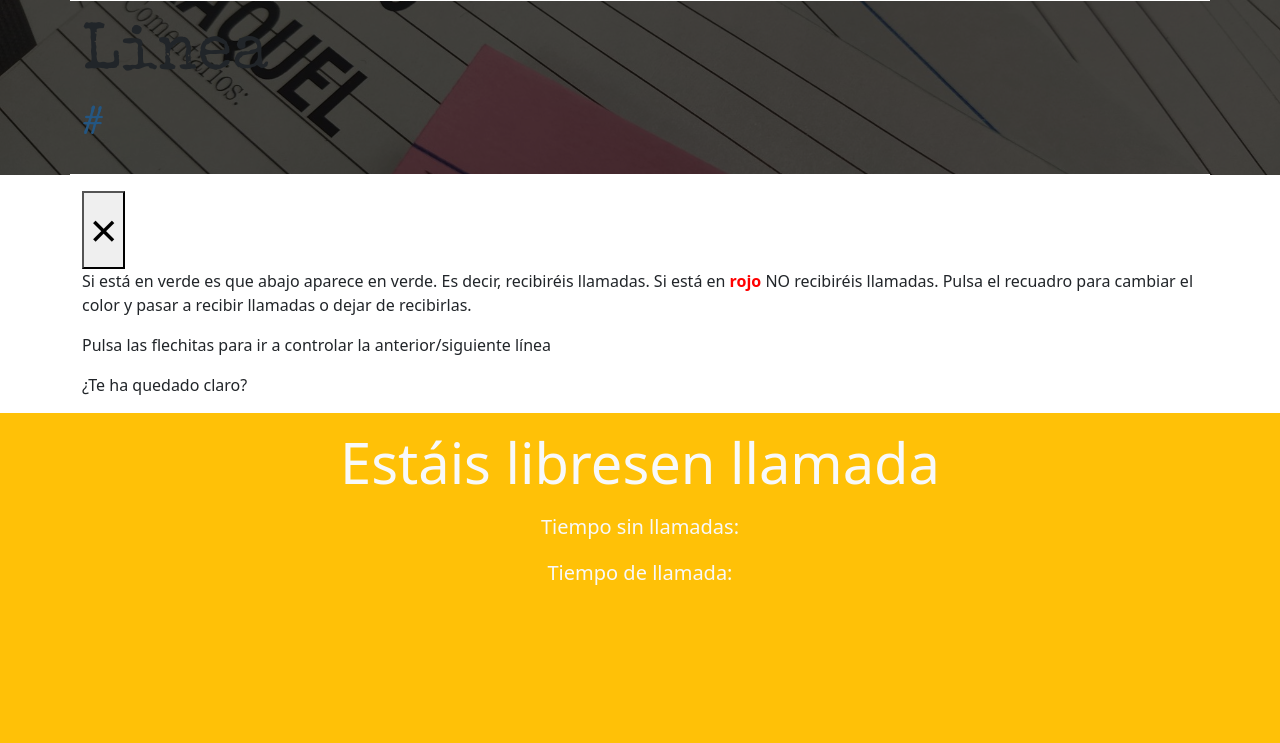
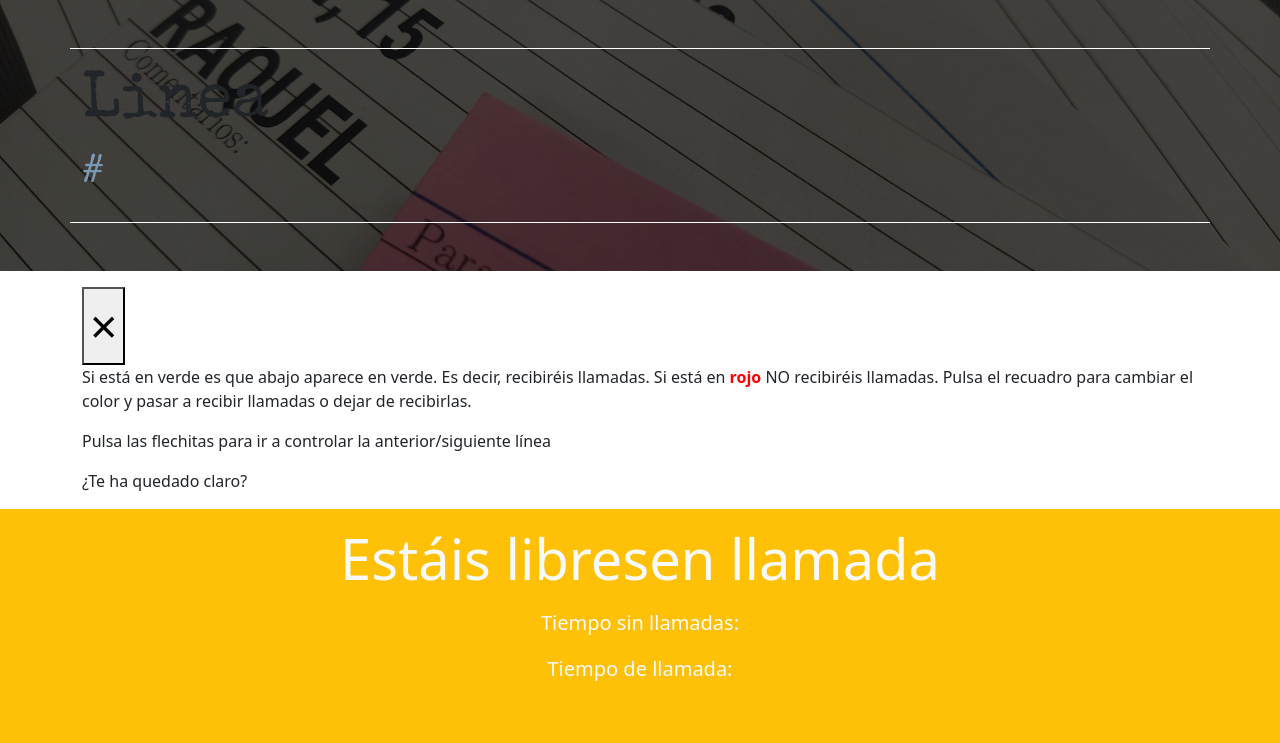
Before and after one commit to daviddavo/cypxt20, a Symfony app: template templates/pxt/linea.html.twig in a window 1280 px wide. Shown: the top 743 px of the page. Run offline with Twig, Linux system fonts and the light colour scheme; the template is opened without the code that fills it, so the values that code supplies are empty; style sheets or scripts are compiled from the project's sources; some libraries are stand-ins or nearby versions.

Commit message:
Arreglado color líneas

```diff
--- a/templates/pxt/linea.html.twig
+++ b/templates/pxt/linea.html.twig
@@ -9,7 +9,7 @@
     {{ encore_entry_link_tags('lineas') }}
 {% endblock %}
 {% block header %}
-    <div class="jumbotron jumbotron-fluid mb-0">
+    <div class="jumbotron jumbotron-fluid py-5 mb-0" data-bs-theme="dark">
         <div class="container">
             <h1 class="display-3"><b>Linea {{ linea.id }}</b></h1>
             <h1 class="display-4">{{ linea.description }}</h1>
```
